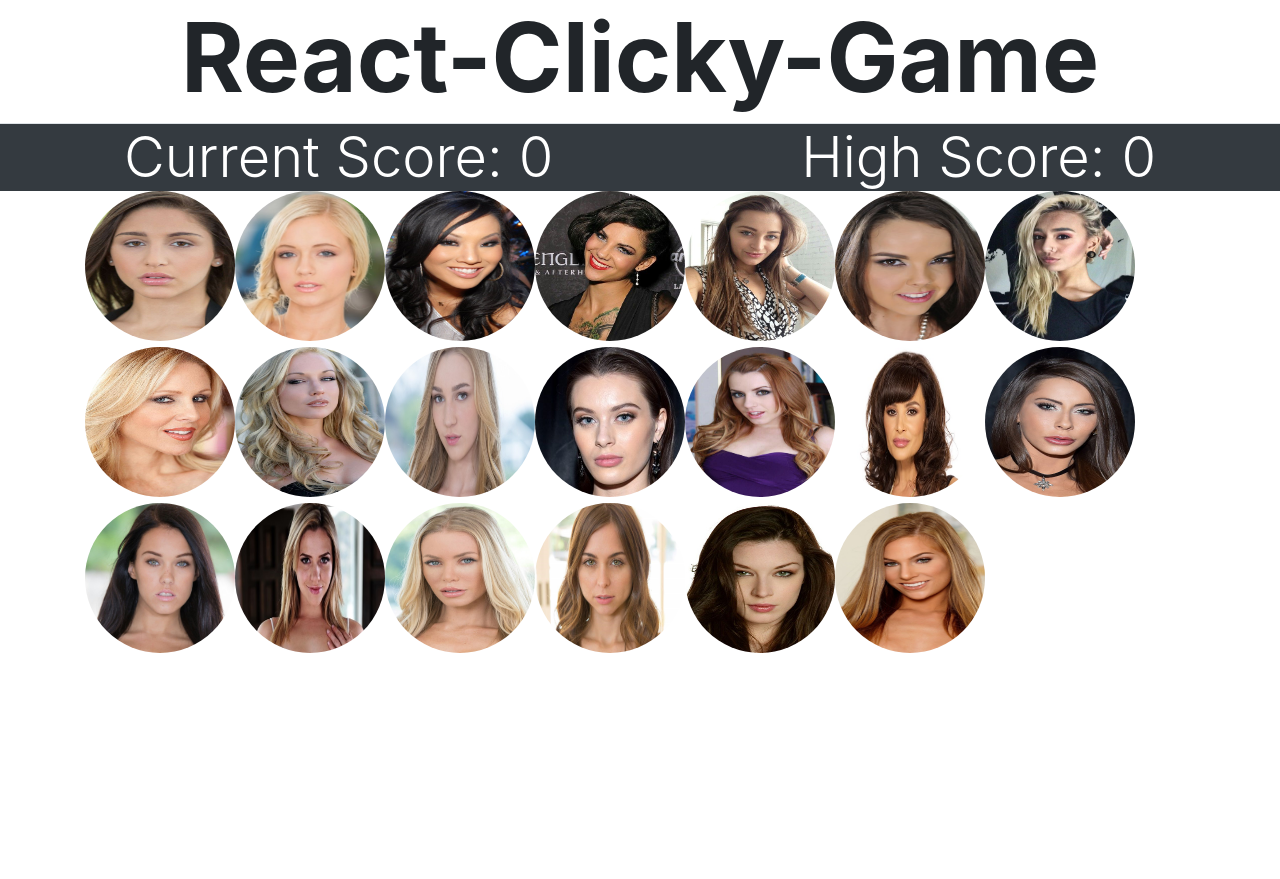
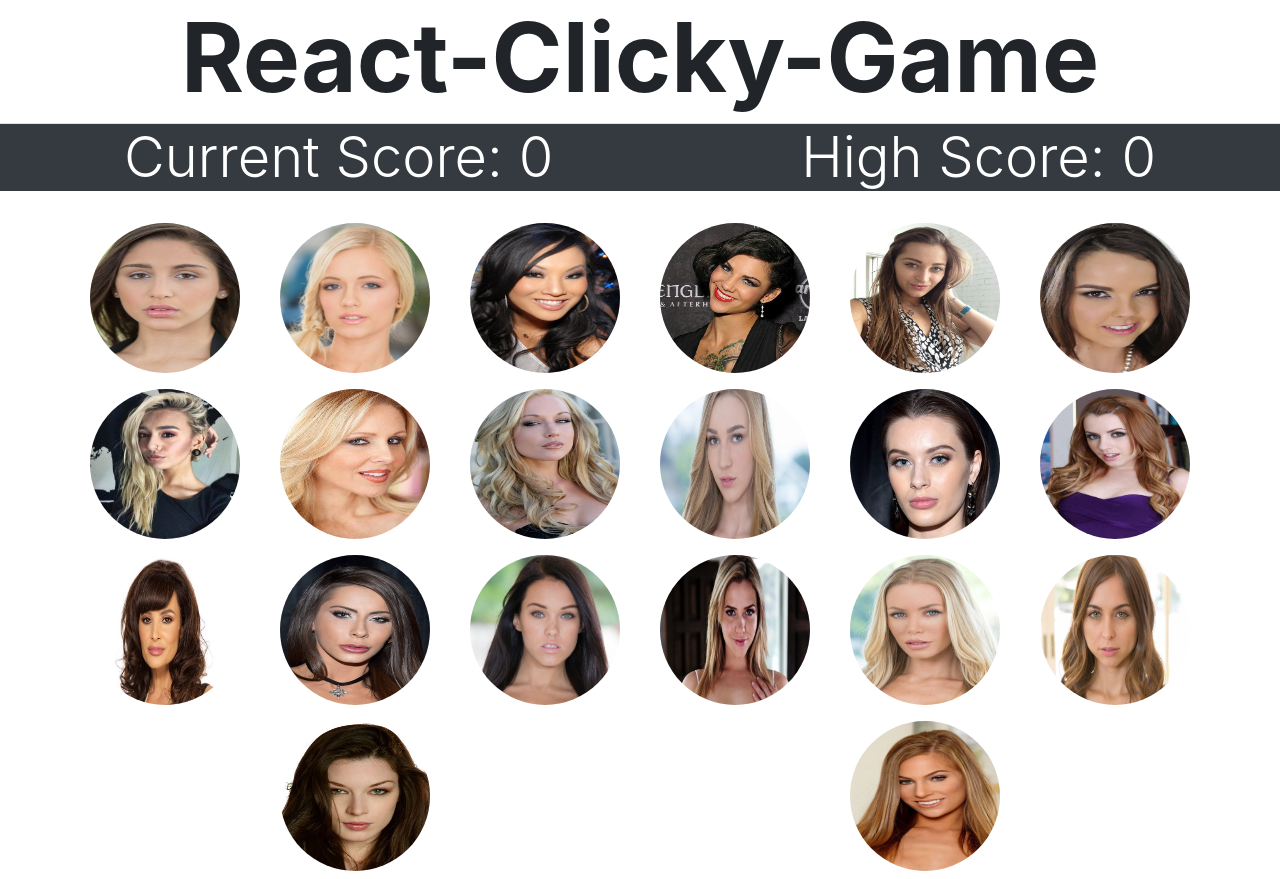
Before and after one commit to Juwami/React-Click-Game, a React (Create React App) app: page / in a window 1280 px wide. Before the commit the page ends 800 px from the top, so only its background shows below. Built offline with nearby package versions, Linux system fonts and the light colour scheme.

Commit message:
flexbox the gameboard container

```diff
--- a/src/components/Board.jsx
+++ b/src/components/Board.jsx
@@ -3,7 +3,7 @@ import Card from './Card';
 import '../styles/Board.css'
 
 const Board = props => (
-    <div class="container">
+    <div id="gameBoard" class="container mt-4 p-0">
         {props.Starlet.map(starlet => <Card key={starlet.id} id={starlet.id} name={starlet.name} image={starlet.image} Clicked={props.Clicked} />)}
     </div>
 )
--- a/src/components/Card.jsx
+++ b/src/components/Card.jsx
@@ -2,7 +2,7 @@ import React from 'react';
 import '../styles/Card.css'
 
 const Card = (props) => (
-	<div id="starletCard" key={props.id} onClick="">
+	<div id="starletCard" className="m-2" key={props.id} onClick="">
 		<img className="rounded-circle" id={props.id} alt={props.name} src={props.image} />
 	</div>
 );
--- a/src/styles/Board.css
+++ b/src/styles/Board.css
@@ -0,0 +1,5 @@
+#gameBoard {
+    display: flex;
+    flex-wrap: wrap;
+    justify-content: space-around;
+}
```
